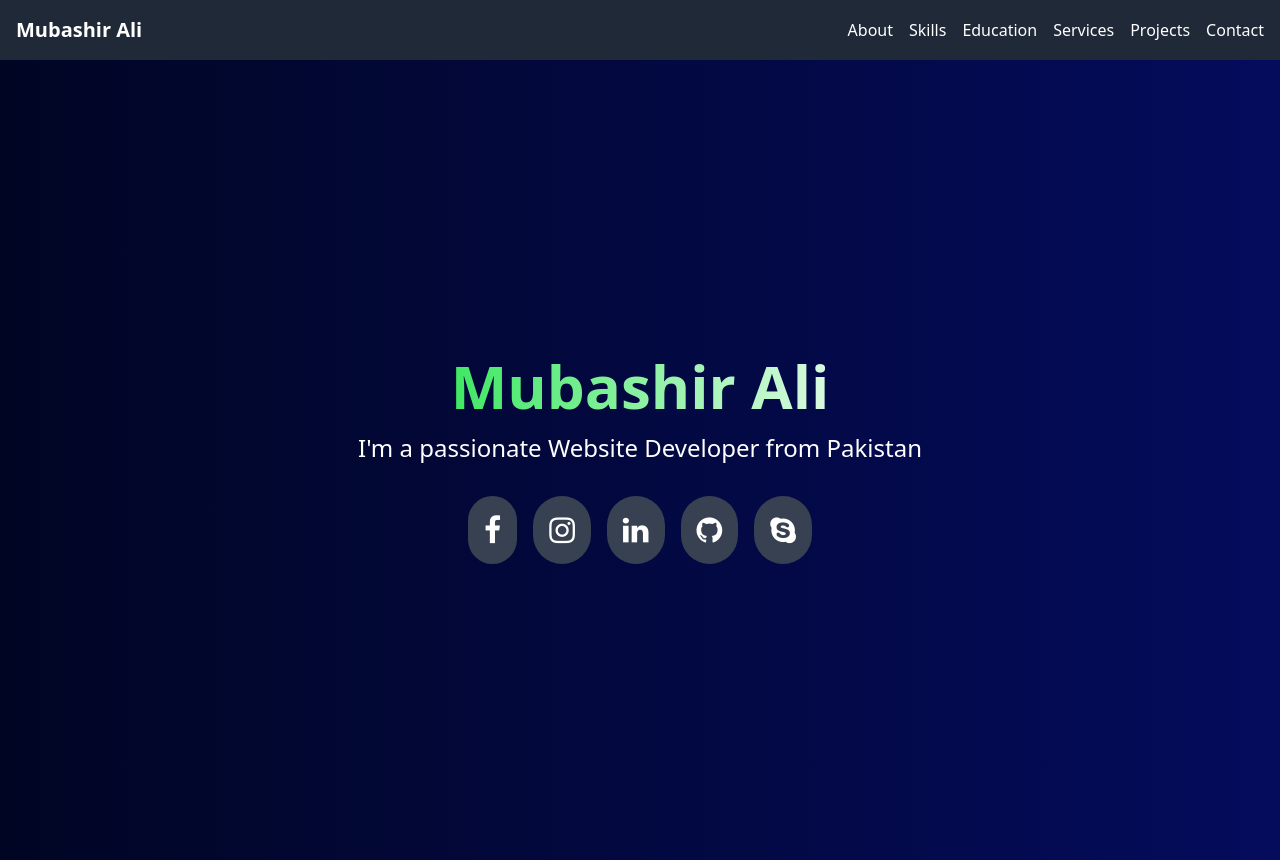
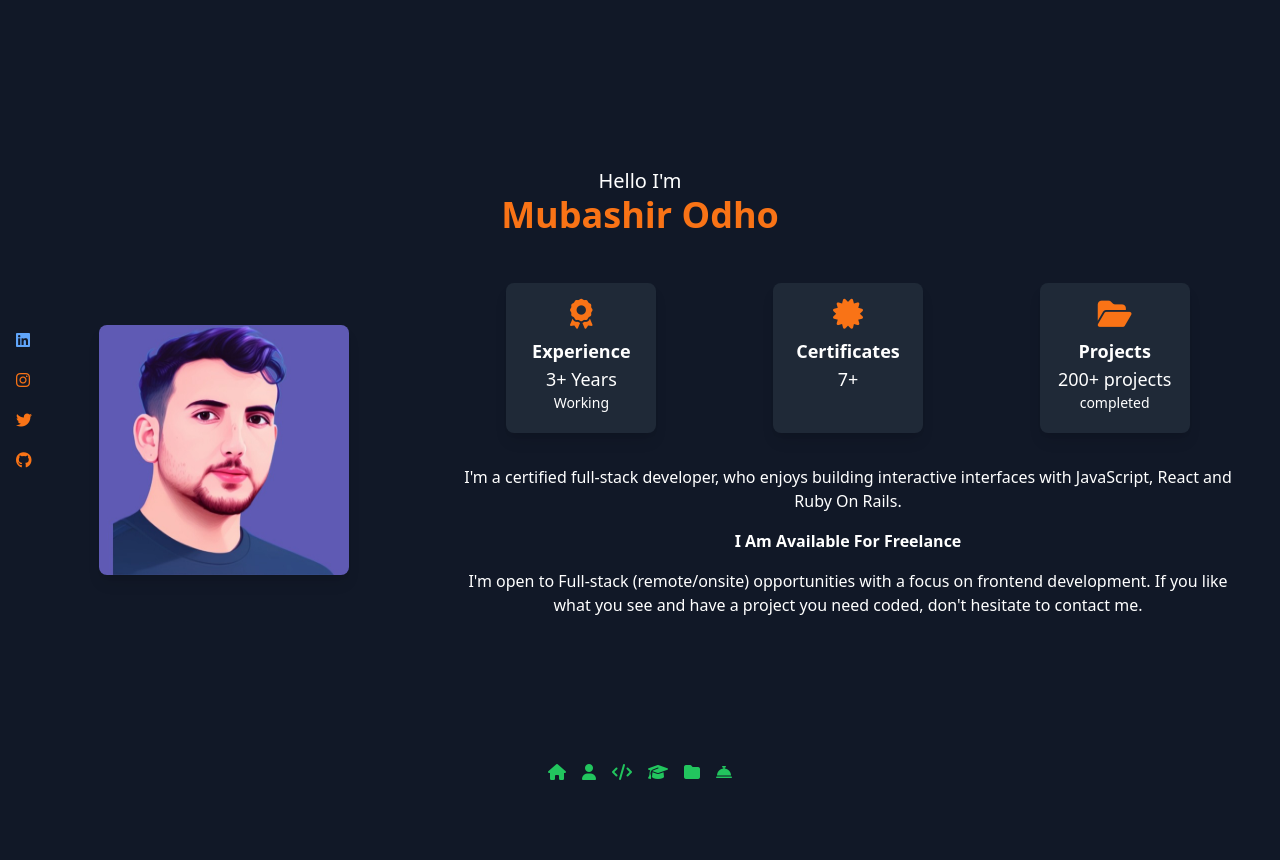
Before and after one commit to mubashir1837/portfolio-html, a plain HTML site: page index.html in a window 1280 px wide. After the commit the page ends 800 px from the top, so only its background shows below. Drawn offline with nearby package versions, Linux system fonts and the light colour scheme.

Commit message:
portfolio

```diff
--- a/index.html
+++ b/index.html
@@ -3,73 +3,68 @@
 <head>
     <meta charset="UTF-8">
     <meta name="viewport" content="width=device-width, initial-scale=1.0">
-  <title>Mubashir Ali - Portfolio</title>
+    <title>Mubashir Odho Portfolio</title>
     <script src="https://cdn.tailwindcss.com"></script>
+    <link href="https://cdn.jsdelivr.net/npm/tailwindcss@2.2.19/dist/tailwind.min.css" rel="stylesheet">
     <link rel="stylesheet" href="https://cdnjs.cloudflare.com/ajax/libs/font-awesome/4.7.0/css/font-awesome.min.css">
-
+    <link rel="stylesheet" href="https://cdnjs.cloudflare.com/ajax/libs/font-awesome/5.15.3/css/all.min.css" />
 </head>
-<body class="text-white bg-[#05062e] ">
-  <!-- Navbar -->
-  <nav class="bg-gray-800 p-4">
-    <div class="container mx-auto flex justify-between items-center">
-      <div class="text-xl font-bold">
-        Mubashir Ali
+<body class="bg-gray-900 text-white">
+    <div class="flex flex-col items-center justify-center min-h-screen p-4 relative">
+        <div class="absolute top-1/2 left-4 transform -translate-y-1/2">
+            <ul class="space-y-4">
+                <li><a href="#" class="text-orange-500"><i class="fab fa-linkedin text-blue-400"></i></a></li>
+                <li><a href="#" class="text-orange-500"><i class="fab fa-instagram"></i></a></li>
+                <li><a href="#" class="text-orange-500"><i class="fab fa-twitter"></i></a></li>
+                <li><a href="#" class="text-orange-500"><i class="fab fa-github"></i></a></li>
+            </ul>
         </div>
-      <div class="hidden md:flex space-x-4">
-        <!--a href="#" class="hover:text-green-500">Home</!--a-->
-        <a href="about.html" class="hover:text-green-500">About</a>
-        <a href="skills.html" class="hover:text-green-500">Skills</a>
-        <a href="education.html" class="hover:text-green-500">Education</a>
-        <a href="services.html" class="hover:text-green-500">Services</a>
-        <a href="project.html" class="hover:text-green-500">Projects</a>
-        <a href="contact.html" class="hover:text-green-500">Contact</a>
+        <div class="text-center mb-8">
+            <h1 class="text-xl">Hello I'm</h1>
+            <h2 class="text-4xl font-bold text-orange-500">Mubashir Odho</h2>
         </div>
-      <div class="md:hidden">
-        <button id="menu-button" class="focus:outline-none">
-          <svg class="w-6 h-6" fill="none" stroke="currentColor" viewBox="0 0 24 24" xmlns="http://www.w3.org/2000/svg">
-            <path stroke-linecap="round" stroke-linejoin="round" stroke-width="2" d="M4 6h16M4 12h16m-7 6h7"></path>
-          </svg>
-        </button>
+        <div class="flex flex-col md:flex-row items-center">
+            <div class="w-full md:w-1/3 p-4">
+                <img src="img/prof.jpg" alt="Mubashir Odho" class="rounded-lg mx-auto shadow-lg" style="width: 250px; height: 250px;">
+            </div>
+            <div class="w-full md:w-2/3 p-4">
+                <div class="flex justify-around mb-8">
+                    <div class="text-center p-4 bg-gray-800 rounded-lg shadow-lg" style="width: 150px; height: 150px;">
+                        <i class="fas fa-award text-orange-500 text-3xl mb-2"></i>
+                        <div class="text-lg font-bold">Experience</div>
+                        <div class="text-lg">3+ Years</div>
+                        <div class="text-sm">Working</div>
+                    </div>
+                    <div class="text-center p-4 bg-gray-800 rounded-lg shadow-lg" style="width: 150px; height: 150px;">
+                        <i class="fas fa-certificate text-orange-500 text-3xl mb-2"></i>
+                        <div class="text-lg font-bold">Certificates</div>
+                        <div class="text-lg">7+</div>
+                    </div>
+                    <div class="text-center p-4 bg-gray-800 rounded-lg shadow-lg" style="width: 150px; height: 150px;">
+                        <i class="fas fa-folder-open text-orange-500 text-3xl mb-2"></i>
+                        <div class="text-lg font-bold">Projects</div>
+                        <div class="text-lg">200+ projects</div>
+                        <div class="text-sm">completed</div>
                     </div>
                 </div>
-    <div id="mobile-menu" class="hidden md:hidden">
-      <!--a href="#" class="block px-4 py-2 hover:bg-gray-700">Home</!--a-->
-      <a href="about.html" class="block px-4 py-2 hover:bg-gray-700">About</a>
-      <a href="skills.html" class="block px-4 py-2 hover:bg-gray-700">Skills</a>
-      <a href="education.html" class="block px-4 py-2 hover:bg-gray-700">Education</a>
-      <a href="services.html" class="block px-4 py-2 hover:bg-gray-700">Services</a>
-      <a href="project.html" class="block px-4 py-2 hover:bg-gray-700">Projects</a>
-      <a href="contact.html" class="block px-4 py-2 hover:bg-gray-700">Contact</a>
-    </div>
-  </nav>
-
-  <!-- Home Section -->
-  <section class="flex items-center justify-center h-screen  bg-gradient-to-r from-[#010524] to-[#040c5c]">
-    <div class="text-center">
-      <h1 class="text-4xl md:text-6xl font-bold text-transparent bg-clip-text bg-gradient-to-r from-[#19e345] to-[#fff]">Mubashir Ali</h1>
-      <p class="text-xl md:text-2xl mt-4">I'm a passionate Website Developer from Pakistan</p>
-      <div class="mt-8 flex flex-wrap justify-center space-x-4">
-        <a href="https://www.facebook.com/profile.php?id=61556478748590" target="_blank" class="inline-block p-2 sm:p-3 md:p-4 bg-gray-700 hover:bg-gray-600 rounded-full">
-          <i class="fa fa-facebook text-xl sm:text-2xl md:text-3xl hover:text-[#19e345]"></i>
-        </a>
-        <a href="https://instagram.com/mubashir_aliyaar_37" target="_blank" class="inline-block p-2 sm:p-3 md:p-4 bg-gray-700 hover:bg-gray-600 rounded-full">
-          <i class="fa fa-instagram text-xl sm:text-2xl md:text-3xl hover:text-[#19e345]"></i>
-        </a>
-        <a href="https://linkedin.com/in/mubashirali3/" target="_blank" class="inline-block p-2 sm:p-3 md:p-4 bg-gray-700 hover:bg-gray-600 rounded-full">
-          <i class="fa fa-linkedin text-xl sm:text-2xl md:text-3xl hover:text-[#19e345]"></i>
-        </a>
-        <a href="https://github.com/mubashir1837" target="_blank" class="inline-block p-2 sm:p-3 md:p-4 bg-gray-700 hover:bg-gray-600 rounded-full">
-          <i class="fa fa-github text-xl sm:text-2xl md:text-3xl hover:text-[#19e345]"></i>
-        </a>
-        <a href="https://join.skype.com/invite/tbUVmyPL6ySt" target="_blank" class="inline-block p-2 sm:p-3 md:p-4 bg-gray-700 hover:bg-gray-600 rounded-full">
-          <i class="fa fa-skype text-xl sm:text-2xl md:text-3xl hover:text-[#19e345]"></i>
-        </a>
-        <!--a href="#" target="_blank" class="inline-block p-2 sm:p-3 md:p-4 bg-gray-700 hover:bg-gray-600 rounded-full">
-          <i class="fa fa-twitter text-xl sm:text-2xl md:text-3xl hover:text-[#19e345]"></i>
-        </!--a-->
+                <div class="text-center space-y-4">
+                    <p>I'm a certified full-stack developer, who enjoys building interactive interfaces with JavaScript, React and Ruby On Rails.</p>
+                    <p class="font-bold">I Am Available For Freelance</p>
+                    <p>I'm open to Full-stack (remote/onsite) opportunities with a focus on frontend development. If you like what you see and have a project you need coded, don't hesitate to contact me.</p>
                 </div>
             </div>
-  </section>
-  <script src="script.js"></script>
+        </div>
+        <div class="absolute bottom-0 w-full">
+            <ul class="flex space-x-4 justify-center py-4">
+                <li><a href="#" class="text-green-500"><i class="fas fa-home"></i></a></li>
+                <li><a href="#" class="text-green-500"><i class="fas fa-user"></i></a></li>
+                <li><a href="#" class="text-green-500"><i class="fas fa-code"></i></a></li>
+                <li><a href="#" class="text-green-500"><i class="fas fa-graduation-cap"></i></a></li>
+                <li><a href="#" class="text-green-500"><i class="fas fa-folder"></i></a></li>
+                <li><a href="#" class="text-green-500"><i class="fas fa-concierge-bell"></i></a></li>
+            </ul>
+        </div>
+    </div>
+    <script src="https://kit.fontawesome.com/a076d05399.js" crossorigin="anonymous"></script>
 </body>
 </html>
```
Also changed, not shown: img/prof.jpg (added). Lines whose indentation alone changed are shown as unchanged.
